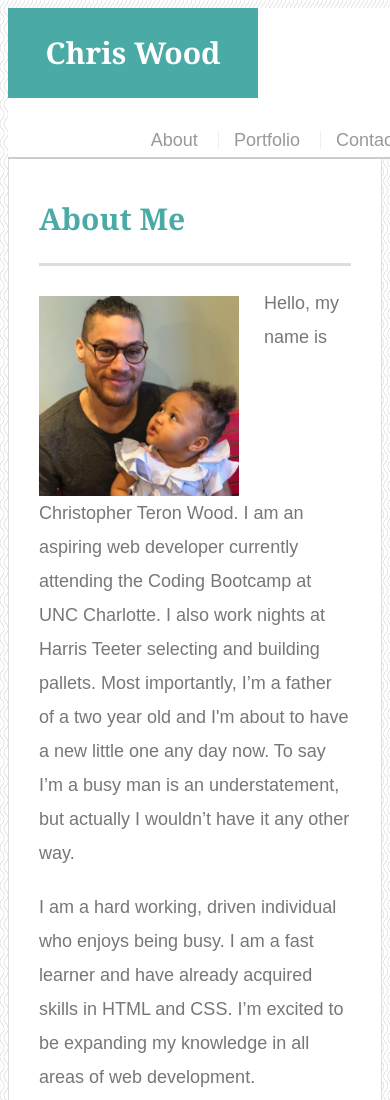
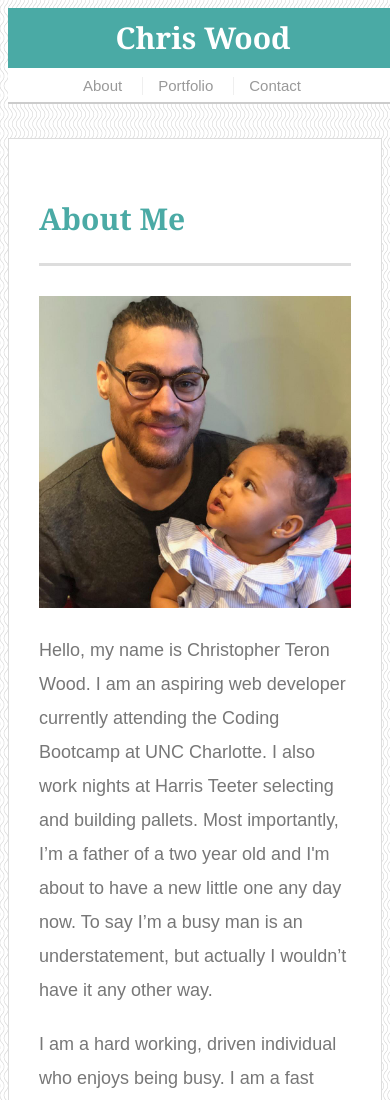
Before and after one commit to cwood89/Responsive-Portfolio, a plain HTML site: page index.html in a window 390 px wide. Shown: the top 1100 px of the page. Drawn offline with Linux system fonts and the light colour scheme.

Commit message:
Create responsive layout

```diff
--- a/assets/css/style.css
+++ b/assets/css/style.css
@@ -63,8 +63,9 @@ h3 {
     background: #4aaaa5;
 }
 
-nav {float:right;
-    margin-top: 25px;
+nav {
+  float:right;
+  margin-top: 25px;
 }
 
 nav a {
@@ -102,7 +103,6 @@ footer {
   padding: 30px 0;
   clear: both;
   font-size: 12px;
-  color: #ffffff;
   color: #cccccc;
   text-align: center;
   background: #666666;
@@ -198,3 +198,63 @@ footer {
   background: #4aaaa5;
   border-bottom: 0;
 }
+
+
+@media screen and (max-width: 768px) {
+  nav {
+    margin-right: 30px;
+  }
+  #logo {
+    margin-left: 30px;
+  }
+  .bio-image {
+    width: 350px;
+  }
+
+  .main-section {
+    max-width: 768px;
+   }
+ }
+
+@media screen and (max-width: 640px) {
+  #logo {
+    width: 100%;
+    height: 60px;
+    font-weight: 600;
+    line-height: 60px;
+    margin-left: 0px;
+  }
+
+  .container {
+    width: 100%;
+  }
+
+  nav {
+    margin-top: 15px;
+    margin-bottom: 15px;
+    width: 300px;
+    margin: auto;
+    float: none;
+  }
+
+  nav a {
+    font-size: 15px;
+  }
+
+  #masthead {
+  position: absolute;
+  width: 100%;
+  }
+
+  .bio-image {
+    width: 100%;
+    height: auto;
+    margin-top: 10px;
+    margin-bottom: 25px;
+  }
+
+  .work {
+    width: 100%;
+  }
+
+}
--- a/index.html
+++ b/index.html
@@ -3,6 +3,7 @@
 
 <head>
     <meta charset="UTF-8">
+    <meta name="viewport" content="width=device-width, initial-scale=1.0">
     <title>Christopher Wood</title>
     <link rel="stylesheet" type=text/css href="assets/css/style.css">
 </head>
```
Also changed, not shown: contact.html (+1 -0 lines), portfolio.html (+1 -3 lines).
